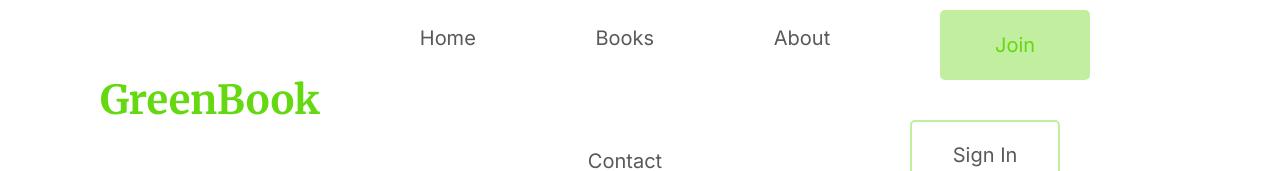
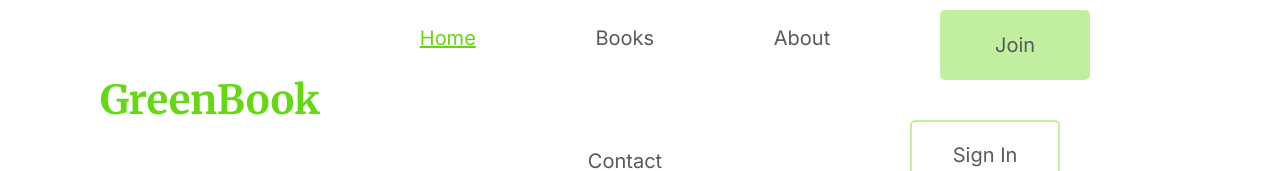
Before and after one commit to almithajoju/GreenBook., a plain HTML site: page LandingPage.html in a window 1280 px wide. Shown: the top 171 px of the page. Drawn offline with nearby package versions, Linux system fonts and the light colour scheme.

Commit message:
on nav added link + active

```diff
--- a/LandingPage.html
+++ b/LandingPage.html
@@ -20,7 +20,7 @@
         <nav>
             <logo><h6>GreenBook</h6></logo>
             <ul>
-                <li>Home</li>
+                <li><a href="#0" class="active">Home</a></li>
                 <li>Books</li>
                 <li>About</li>
                 <li>Contact</li>
--- a/styles/indexLandingPage.css
+++ b/styles/indexLandingPage.css
@@ -40,6 +40,12 @@ li:hover {
     transition-timing-function: ease-in;
     transition-timing-function: ease-out;
     cursor: pointer;
+}
+
+.active {
+    color:#64d810;
+    cursor: default;
+
 }
 
 h6 {
@@ -94,7 +100,7 @@ button:hover {
     margin-left: 50px;
 }
 
-.join, .getStarted:hover {
+.join:hover, .getStarted:hover {
     color: #64d810;
     cursor: pointer;
 }
@@ -226,7 +232,7 @@ footer {
     background-color: white;
 }
 
- i {
+i {
     font-size: 30px;
     padding: 10px;
 }
```
